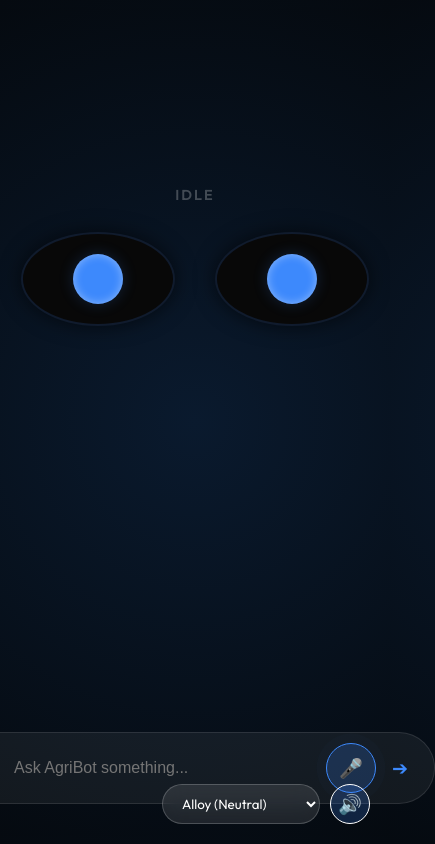
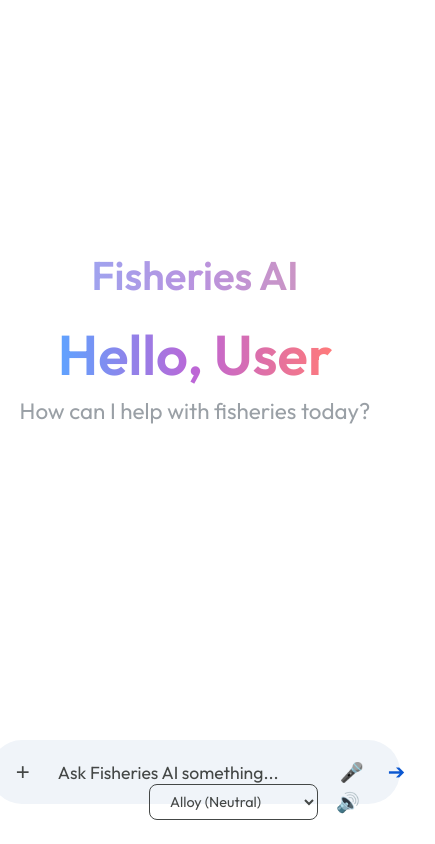
Before and after one commit to albinjojo/agrowbot, a plain HTML site: page index.html in a window 390 px wide. Shown: the whole page, 435 px wide, since content can reach past the window. Drawn offline with nearby package versions, Linux system fonts and the light colour scheme.

Commit message:
redesigned the ui

```diff
--- a/index.html
+++ b/index.html
@@ -4,16 +4,21 @@
 <head>
   <meta charset="UTF-8">
   <meta name="viewport" content="width=device-width, initial-scale=1.0, maximum-scale=1.0, user-scalable=no">
-  <title>AgrowBot 🌱</title>
+  <title>Fisheries AI 🌱</title>
   <script src="https://cdnjs.cloudflare.com/ajax/libs/gsap/3.12.2/gsap.min.js"></script>
   <link href="https://fonts.googleapis.com/css2?family=Outfit:wght@300;400;600&display=swap" rel="stylesheet">
   <link rel="icon" type="image/png" href="static/favicon.ico">
   <style>
     :root {
-      --bg-color: #050a10;
-      --eye-color: #3d89fc;
-      --eye-glow: rgba(61, 137, 252, 0.2);
-      --text-color: #e0e0e0;
+      --bg-color: #ffffff;
+      --text-color: #1f1f1f;
+      --accent-color: #0b57d0;
+      /* Google Blue */
+      --secondary-text: #444746;
+      --glass-bg: #f0f4f9;
+      --glass-border: transparent;
+      /* Cleaner contrast look */
+      --input-bg: #f0f4f9;
     }
 
     body,
@@ -21,237 +26,234 @@
       width: 100%;
       height: 100%;
       overflow: hidden;
-      background: radial-gradient(circle at center, #0a1a2e 0%, #050a10 100%);
+      background: #ffffff;
       font-family: 'Outfit', sans-serif;
       display: flex;
       flex-direction: column;
       align-items: center;
+      color: var(--text-color);
     }
 
     #active-question {
       position: absolute;
-      top: 8%;
+      top: 15%;
       left: 0;
-      right: 0;
-      margin: 0 auto;
-      width: fit-content;
-      max-width: 85%;
+      width: 100%;
       text-align: center;
-
-      background: rgba(255, 255, 255, 0.08);
-      backdrop-filter: blur(10px);
-      border: 1px solid rgba(255, 255, 255, 0.1);
-      box-shadow: 0 8px 32px rgba(0, 0, 0, 0.3);
-      padding: 15px 30px;
-      border-radius: 40px;
-
+      padding: 0 20px;
+      box-sizing: border-box;
+      text-align: center;
+      background: transparent;
+      padding: 16px 32px;
       color: var(--text-color);
-      font-size: 1.3rem;
+      font-size: 2rem;
+      font-weight: 500;
       opacity: 0;
-      transform: translateY(-20px);
       z-index: 5;
-      font-weight: 400;
+      transition: all 0.3s ease;
     }
 
+    /* Hiding the eyes as requested */
     #bot-container {
-      position: relative;
-      width: 100vw;
-      height: 50vh;
-      margin-top: 60px;
-      display: flex;
-      justify-content: center;
-      align-items: center;
+      display: none;
     }
 
-    .eyes-wrapper {
-      display: flex;
-      gap: 80px;
-    }
-
-    .eye {
-      position: relative;
-      width: 220px;
-      /* Wider horizontal */
-      height: 140px;
-      /* Shorter vertical */
-      background: #080808;
-      border-radius: 50%;
-      /* Perfect oval */
-      overflow: hidden;
-      border: 2px solid rgba(61, 137, 252, 0.15);
-      box-shadow: 0 0 20px rgba(0, 0, 0, 0.6);
-    }
-
-    /* Crescent shape for pleased look */
-    .eye.pleased {
-      border-radius: 20px 20px 100px 100px;
-      height: 100px;
-      margin-top: 40px;
-    }
-
-    .pupil {
-      position: absolute;
-      top: 50%;
-      left: 50%;
-      width: 100px;
-      height: 80px;
-      /* Horizontal Oval Pupil */
-      background: var(--eye-color);
-      border-radius: 50%;
-      transform: translate(-50%, -50%);
-      box-shadow: 0 0 15px var(--eye-glow), inset 0 0 10px rgba(255, 255, 255, 0.4);
-    }
-
-    .lid {
-      position: absolute;
-      width: 120%;
-      height: 100%;
-      background: var(--bg-color);
-      left: -10%;
-      z-index: 2;
-    }
-
-    .lid-top {
-      top: -100%;
-    }
-
-    .lid-bottom {
-      bottom: -100%;
+    /* Keeping status indicator simple */
+    #status-indicator {
+      display: none;
+      /* Hiding status as it was tied to the eyes concept usually */
     }
 
     #ui-overlay {
       position: absolute;
+      bottom: 0;
+      width: 100%;
+      height: 100%;
+      pointer-events: none;
+      display: flex;
+      flex-direction: column;
+      justify-content: flex-end;
+      /* Push input to bottom */
+      align-items: center;
+      padding-bottom: 40px;
+      z-index: 10;
+      background: transparent;
+    }
+
+    /* Push input to bottom like reference */
+    .input-wrapper-container {
+      position: absolute;
       bottom: 40px;
       width: 100%;
       display: flex;
-      flex-direction: column;
-      align-items: center;
-      gap: 20px;
-      z-index: 10;
-      pointer-events: none;
+      justify-content: center;
+      pointer-events: auto;
     }
 
     #response-container {
-      max-width: 700px;
-      width: 85%;
-      max-height: 250px;
+      max-width: 800px;
+      width: 90%;
+      max-height: 50vh;
       overflow-y: auto;
-      background: rgba(255, 255, 255, 0.04);
-      backdrop-filter: blur(15px);
-      padding: 25px;
-      border-radius: 20px;
+      background: transparent;
+      padding: 0 24px;
       color: var(--text-color);
-      text-align: left;
+      text-align: center;
+      /* Center alignment like a greeting */
       white-space: pre-wrap;
-      word-wrap: break-word;
-      font-size: 1.15rem;
-      line-height: 1.6;
+      font-size: 1.5rem;
+      /* Larger text */
+      line-height: 1.5;
       display: none;
       pointer-events: auto;
-      scrollbar-width: thin;
-      scrollbar-color: var(--eye-color) transparent;
+      margin-bottom: 100px;
+      /* Space for input */
+      border: none;
+      box-shadow: none;
     }
 
     .input-bar {
       pointer-events: auto;
       display: flex;
-      gap: 10px;
-      background: rgba(255, 255, 255, 0.06);
-      padding: 10px 20px;
-      border-radius: 40px;
-      border: 1px solid rgba(255, 255, 255, 0.1);
+      align-items: center;
+      gap: 12px;
+      background: var(--input-bg);
+      padding: 12px 20px;
+      border-radius: 36px;
+      border: none;
+      box-shadow: none;
+      /* Flat look */
+      width: 90%;
+      max-width: 700px;
+    }
+
+    /* Mobile handling for input bar */
+    @media (min-width: 768px) {
+      .input-bar {
+        width: auto;
+        min-width: 600px;
+      }
     }
 
     input {
       background: transparent;
       border: none;
-      color: white;
+      color: var(--text-color);
       outline: none;
-      width: 300px;
-      font-size: 1rem;
+      flex-grow: 1;
+      font-size: 1.1rem;
+      font-family: 'Outfit', sans-serif;
+      padding: 0 10px;
+    }
+
+    input::placeholder {
+      color: var(--secondary-text);
     }
 
     button {
       background: transparent;
       border: none;
-      color: var(--eye-color);
+      color: var(--secondary-text);
       cursor: pointer;
-      font-size: 1.2rem;
+      font-size: 1.3rem;
+      display: flex;
+      align-items: center;
+      justify-content: center;
+      transition: color 0.2s;
+    }
+
+    button:hover {
+      color: var(--accent-color);
+    }
+
+    #new-chat-btn {
+      width: 32px;
+      height: 32px;
+      background: transparent;
+      border-radius: 50%;
+      font-size: 1.5rem;
+      color: var(--secondary-text);
+    }
+
+    #new-chat-btn:hover {
+      background: rgba(0, 0, 0, 0.05);
+      color: var(--text-color);
     }
 
     #mic-btn {
-      width: 50px;
-      height: 50px;
+      width: 40px;
+      height: 40px;
       border-radius: 50%;
-      background: rgba(61, 137, 252, 0.2);
-      border: 1px solid var(--eye-color);
-      box-shadow: 0 0 15px var(--eye-glow);
+      background: transparent;
+      color: var(--text-color);
+      font-size: 1.2rem;
       transition: all 0.3s ease;
-      display: flex;
-      align-items: center;
-      justify-content: center;
-      animation: pulse-idle 2s infinite;
     }
 
     #mic-btn:hover {
-      background: var(--eye-color);
-      color: #050a10;
-      box-shadow: 0 0 25px var(--eye-color);
-      transform: scale(1.1);
+      background: rgba(0, 0, 0, 0.05);
+      transform: scale(1.05);
     }
 
     #mic-btn.listening {
       background: #ff4d4d;
-      border-color: #ff4d4d;
       color: white;
-      animation: pulse-mic 1s infinite;
-      box-shadow: 0 0 20px rgba(255, 77, 77, 0.5);
+      animation: pulse-mic 1.5s infinite;
+      box-shadow: 0 0 15px rgba(255, 77, 77, 0.4);
+    }
+
+    #send-btn {
+      width: 40px;
+      height: 40px;
+      color: var(--accent-color);
     }
 
     @keyframes pulse-idle {
       0% {
-        box-shadow: 0 0 0 0 rgba(61, 137, 252, 0.4);
+        box-shadow: 0 0 0 0 rgba(138, 180, 248, 0.2);
       }
 
       70% {
-        box-shadow: 0 0 0 10px rgba(61, 137, 252, 0);
+        box-shadow: 0 0 0 10px rgba(138, 180, 248, 0);
       }
 
       100% {
-        box-shadow: 0 0 0 0 rgba(61, 137, 252, 0);
+        box-shadow: 0 0 0 0 rgba(138, 180, 248, 0);
       }
     }
 
     @keyframes pulse-mic {
       0% {
         transform: scale(1);
+        box-shadow: 0 0 0 0 rgba(255, 255, 255, 0.7);
       }
 
       50% {
-        transform: scale(1.2);
+        transform: scale(1.1);
+        box-shadow: 0 0 0 10px rgba(255, 255, 255, 0);
       }
 
       100% {
         transform: scale(1);
+        box-shadow: 0 0 0 0 rgba(255, 255, 255, 0);
       }
     }
 
     /* Mobile */
     #toast {
       position: fixed;
-      top: 20px;
+      top: 40px;
       left: 50%;
-      transform: translateX(-50%) translateY(-50px);
-      background: rgba(255, 77, 77, 0.9);
-      color: white;
+      transform: translateX(-50%) translateY(-20px);
+      background: #303134;
+      color: #fff;
       padding: 12px 24px;
-      border-radius: 50px;
-      font-size: 1rem;
-      font-weight: 600;
-      box-shadow: 0 4px 15px rgba(255, 77, 77, 0.3);
+      border-radius: 8px;
+      font-size: 0.9rem;
+      box-shadow: 0 2px 10px rgba(0, 0, 0, 0.3);
       z-index: 1000;
       opacity: 0;
-      transition: all 0.4s ease;
+      transition: all 0.3s ease;
       pointer-events: none;
     }
 
@@ -260,20 +262,22 @@
       opacity: 1;
     }
 
-    /* Mobile */
     @media (max-width: 768px) {
       .eyes-wrapper {
-        gap: 40px;
+        gap: 30px;
       }
 
       .eye {
-        width: 150px;
-        height: 90px;
+        width: 140px;
+        height: 85px;
       }
 
-      .pupil {
-        width: 50px;
-        height: 50px;
+      .input-bar {
+        width: 95%;
+      }
+
+      #bot-container {
+        height: 50vh;
       }
     }
   </style>
@@ -288,20 +292,74 @@
   <style>
     #status-indicator {
       position: absolute;
-      top: 22%;
+      top: 25%;
       width: 100%;
       text-align: center;
-      color: rgba(255, 255, 255, 0.4);
-      font-size: 0.9rem;
-      letter-spacing: 2px;
+      color: rgba(232, 234, 237, 0.5);
+      font-size: 0.85rem;
+      letter-spacing: 1.5px;
       text-transform: uppercase;
-      font-weight: 600;
+      font-weight: 500;
       opacity: 0;
       transition: opacity 0.5s ease;
       z-index: 0;
       pointer-events: none;
+      text-shadow: 0 0 10px rgba(138, 180, 248, 0.3);
+    }
+
+
+
+    #greeting-panel {
+      position: absolute;
+      top: 40%;
+      left: 50%;
+      transform: translate(-50%, -50%);
+      text-align: center;
+      transition: opacity 0.5s ease;
+      z-index: 4;
+      width: 100%;
+      pointer-events: none;
+    }
+
+    .main-title {
+      font-size: 2.5rem;
+      font-weight: 600;
+      margin-bottom: 24px;
+      background: linear-gradient(90deg, #6c9dfc, #a879d8, #d37c98);
+      -webkit-background-clip: text;
+      background-clip: text;
+      color: transparent;
+      opacity: 0.8;
+    }
+
+    .greeting-large {
+      font-size: 3.5rem;
+      font-weight: 600;
+      margin-bottom: 12px;
+      line-height: 1.1;
+    }
+
+    .gradient-text-main {
+      background: linear-gradient(90deg, #5ea3ff, #bd66d6, #ff7a7a);
+      -webkit-background-clip: text;
+      background-clip: text;
+      color: transparent;
+    }
+
+    .greeting-sub {
+      font-size: 1.4rem;
+      color: #9aa0a6;
+      font-weight: 400;
     }
   </style>
+
+  <div id="greeting-panel">
+    <div class="main-title">Fisheries AI</div>
+    <div class="greeting-large">
+      <span class="gradient-text-main">Hello, User</span>
+    </div>
+    <div class="greeting-sub">How can I help with fisheries today?</div>
+  </div>
 
   <div id="bot-container">
     <div class="eyes-wrapper">
@@ -323,7 +381,7 @@
     <div class="input-bar">
       <!-- New Chat Button added -->
       <button id="new-chat-btn" title="New Chat" style="font-size: 1.5rem;">+</button>
-      <input type="text" id="text-input" placeholder="Ask AgriBot something...">
+      <input type="text" id="text-input" placeholder="Ask Fisheries AI something...">
       <button id="mic-btn">🎤</button>
       <button id="send-btn">➔</button>
     </div>
@@ -344,42 +402,58 @@
   <style>
     #voice-controls {
       position: absolute;
-      right: 20px;
-      bottom: 20px;
+      right: 24px;
+      bottom: 24px;
+      /* Lower right */
       display: flex;
-      gap: 10px;
+      gap: 12px;
       z-index: 20;
     }
 
     #voice-select {
-      background: rgba(255, 255, 255, 0.1);
-      border: 1px solid rgba(255, 255, 255, 0.2);
-      color: #fff;
-      padding: 10px 15px;
-      border-radius: 20px;
-      backdrop-filter: blur(10px);
+      background: transparent;
+      border: 1px solid var(--secondary-text);
+      color: var(--secondary-text);
+      padding: 6px 16px;
+      border-radius: 8px;
+      /* Standard radius */
       outline: none;
-      font-family: 'Outfit';
+      font-family: 'Outfit', sans-serif;
+      font-size: 0.9rem;
+      cursor: pointer;
+    }
+
+    #voice-select:hover {
+      background: rgba(0, 0, 0, 0.05);
+      color: var(--text-color);
+      border-color: var(--text-color);
+      padding: 6px 16px;
     }
 
     #voice-select option {
-      background: #050a10;
-      color: white;
+      background: #ffffff;
+      color: var(--text-color);
     }
 
     #preview-btn {
-      background: rgba(61, 137, 252, 0.2);
-      color: white;
-      border: 1px solid white;
-      border-radius: 50%;
-      width: 40px;
-      height: 40px;
+      background: transparent;
+      color: var(--secondary-text);
+      border: none;
+      width: 36px;
+      height: 36px;
       cursor: pointer;
-      transition: 0.3s;
+      display: flex;
+      align-items: center;
+      justify-content: center;
+      font-size: 1.2rem;
+      transition: color 0.3s ease;
     }
 
     #preview-btn:hover {
-      background: var(--eye-color);
+      color: var(--accent-color);
+      background: rgba(0, 0, 0, 0.05);
+      /* Subtle hover */
+      border-radius: 50%;
     }
   </style>
 
@@ -574,6 +648,10 @@
       gsap.fromTo(activeQuestion, { opacity: 0, y: -20 }, { opacity: 1, y: 0, duration: 0.5 });
       document.getElementById('response-container').style.display = "none";
 
+      // Hide greeting
+      const greeting = document.getElementById('greeting-panel');
+      if (greeting) greeting.style.opacity = '0';
+
       try {
         const api = window.location.origin.startsWith("http") ? "/ask" : "http://127.0.0.1:5000/ask";
         const res = await fetch(api, {
@@ -645,6 +723,13 @@
         setSpeaking(false);
         sessionId = null;
         document.getElementById('response-container').style.display = "none";
+
+        // Restore greeting? Optional, but "New Chat" implies reset.
+        // For now, let's keep the greeting hidden to focus on the "New Chat Started" text,
+        // or we could bring it back. The request didn't specify, but usually new chat clears UI.
+        const greeting = document.getElementById('greeting-panel');
+        if (greeting) greeting.style.opacity = '1';
+
         activeQuestion.innerText = "New Chat Started";
         gsap.to(activeQuestion, { opacity: 1, y: 0, duration: 0.5 });
         setTimeout(() => gsap.to(activeQuestion, { opacity: 0, y: -20, duration: 0.5 }), 2000);
@@ -660,6 +745,7 @@
         rec.lang = "en-IN";
 
         let audioContext, processor, input, leftChannel = [], transcript = "";
+        let globalStream = null;
 
         function encodeWAV(samples) {
           let buffer = new ArrayBuffer(44 + samples.length * 2);
@@ -686,26 +772,41 @@
           return new Blob([view], { type: 'audio/wav' });
         }
 
-        rec.onstart = () => {
+        rec.onstart = async () => {
           micBtn.classList.add('listening');
           updateStatus("Listening...");
           leftChannel = [];
           transcript = "";
-          navigator.mediaDevices.getUserMedia({ audio: true }).then(stream => {
-            audioContext = new (window.AudioContext || window.webkitAudioContext)({ sampleRate: 16000 });
-            input = audioContext.createMediaStreamSource(stream);
-            processor = audioContext.createScriptProcessor(4096, 1, 1);
-            processor.onaudioprocess = (e) => { leftChannel.push(new Float32Array(e.inputBuffer.getChannelData(0))); };
-            input.connect(processor);
-            processor.connect(audioContext.destination);
+
+          try {
+            if (!globalStream || !globalStream.active) {
+              globalStream = await navigator.mediaDevices.getUserMedia({ audio: true });
+            }
+            // Ensure tracks enabled
+            globalStream.getAudioTracks().forEach(track => track.enabled = true);
+
+            if (!audioContext) {
+              audioContext = new (window.AudioContext || window.webkitAudioContext)({ sampleRate: 16000 });
+              input = audioContext.createMediaStreamSource(globalStream);
+              processor = audioContext.createScriptProcessor(4096, 1, 1);
+              processor.onaudioprocess = (e) => {
+                if (micBtn.classList.contains('listening')) {
+                  leftChannel.push(new Float32Array(e.inputBuffer.getChannelData(0)));
+                }
+              };
+              input.connect(processor);
+              processor.connect(audioContext.destination);
+            }
+            if (audioContext.state === 'suspended') {
+              await audioContext.resume();
+            }
 
             rec.onend = () => {
               micBtn.classList.remove('listening');
               updateStatus("Processing...");
-              if (processor) processor.disconnect();
-              if (input) input.disconnect();
-              if (stream) stream.getTracks().forEach(t => t.stop());
-              if (audioContext) audioContext.close();
+
+              if (globalStream) globalStream.getTracks().forEach(t => t.enabled = false);
+              if (audioContext) audioContext.suspend();
 
               if (!transcript.trim()) {
                 updateStatus("Idle");
@@ -724,7 +825,10 @@
                 if (transcript) ask(transcript, base64data);
               };
             };
-          }).catch(e => { console.error("Mic Error:", e); updateStatus("Mic Error"); });
+          } catch (e) {
+            console.error("Mic Error:", e);
+            updateStatus("Mic Error");
+          }
         };
 
         rec.onresult = (e) => {
```
Also changed, not shown: 2 other files.
